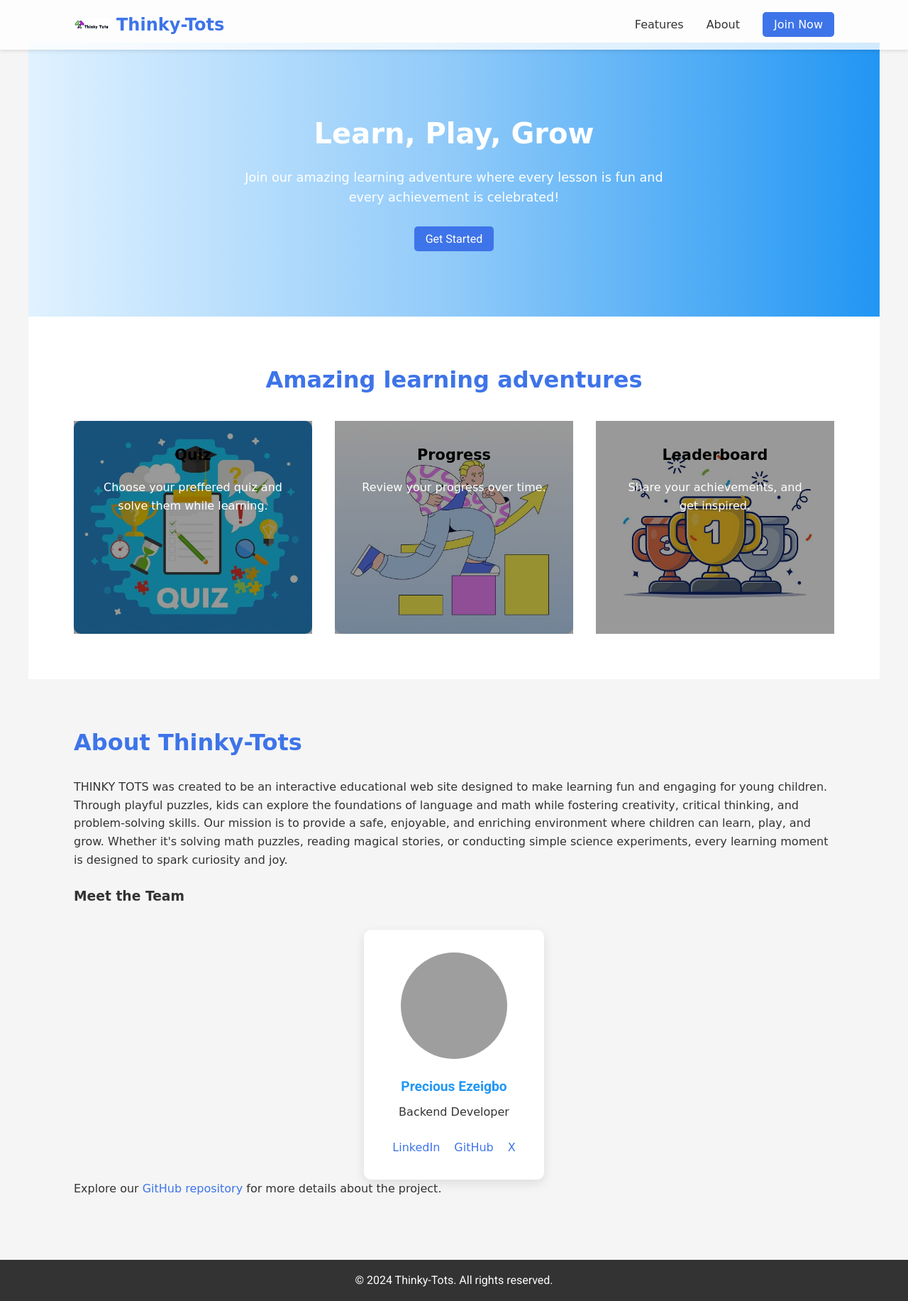
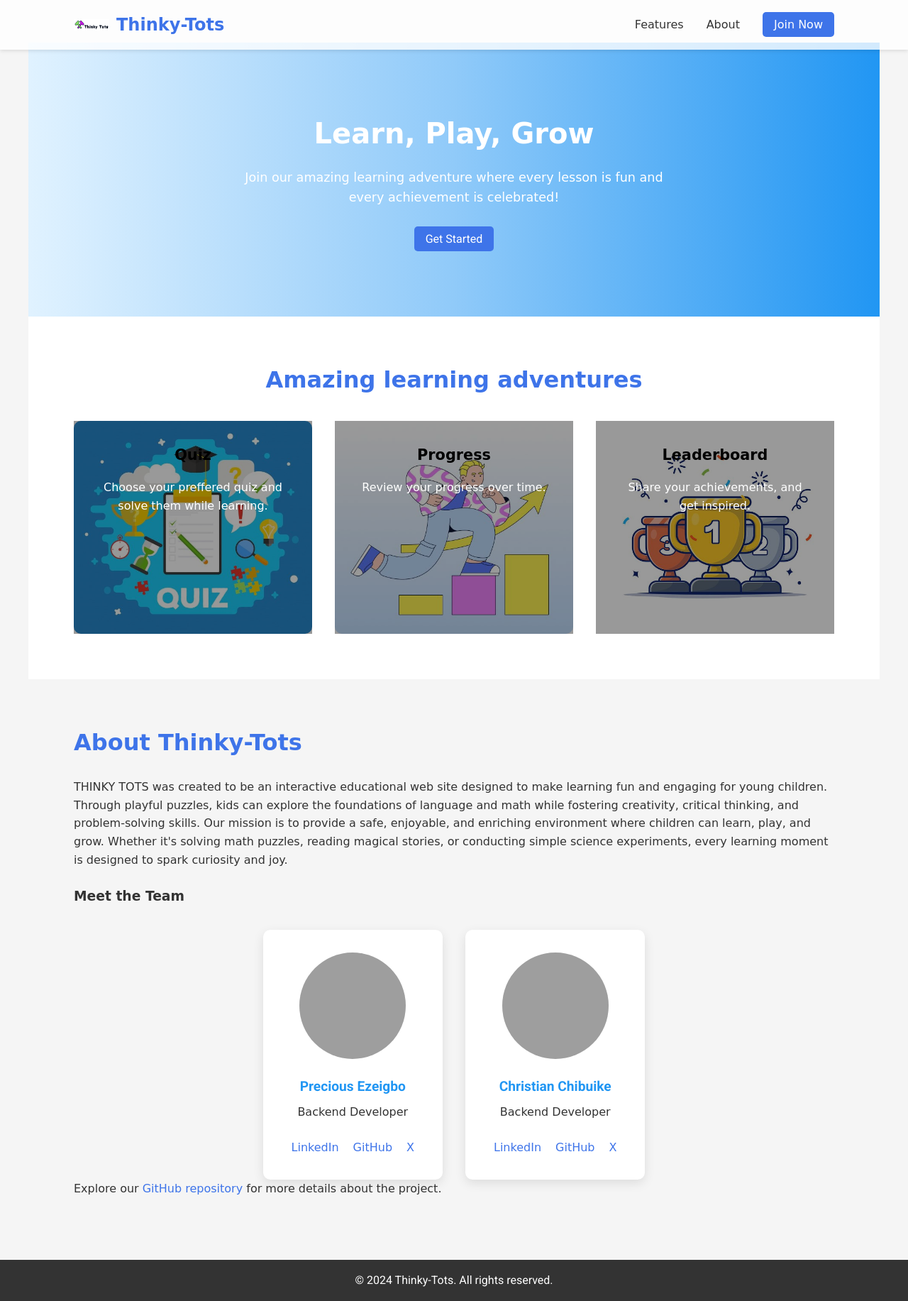
Before and after one commit to PreciousEzeigbo/Thinky-Tots, a Flask app: page / in a window 1280 px wide. Shown: the whole page at 71% size. Run offline with Flask 3, Linux system fonts and the light colour scheme; grey boxes are pictures that could not be loaded.

Commit message:
Add team member

```diff
--- a/public/templates/index.html
+++ b/public/templates/index.html
@@ -70,6 +70,16 @@
                     </div>
                 </div>
                 <!-- Add more team members as needed -->
+                <div class="team-member">
+                    <img src="/api/placeholder/200/200" alt=" ">
+                    <h4>Christian Chibuike</h4>
+                    <p>Backend Developer</p>
+                    <div class="social-links">
+                        <a href="https://www.linkedin.com/in/christian-chibuike-14a912102" target="_blank">LinkedIn</a>
+                        <a href="https://github.com/PreciousEzeigbo" target="_blank">GitHub</a>
+                        <a href="https://x.com/c_chibuzor_c" target="_blank">X</a>
+                    </div>
+                </div>
             </div>
             <p>Explore our <a href="https://github.com/PreciousEzeigbo/Thinky-Tots" target="_blank">GitHub repository</a> for more details about the project.</p>
         </section>
```
